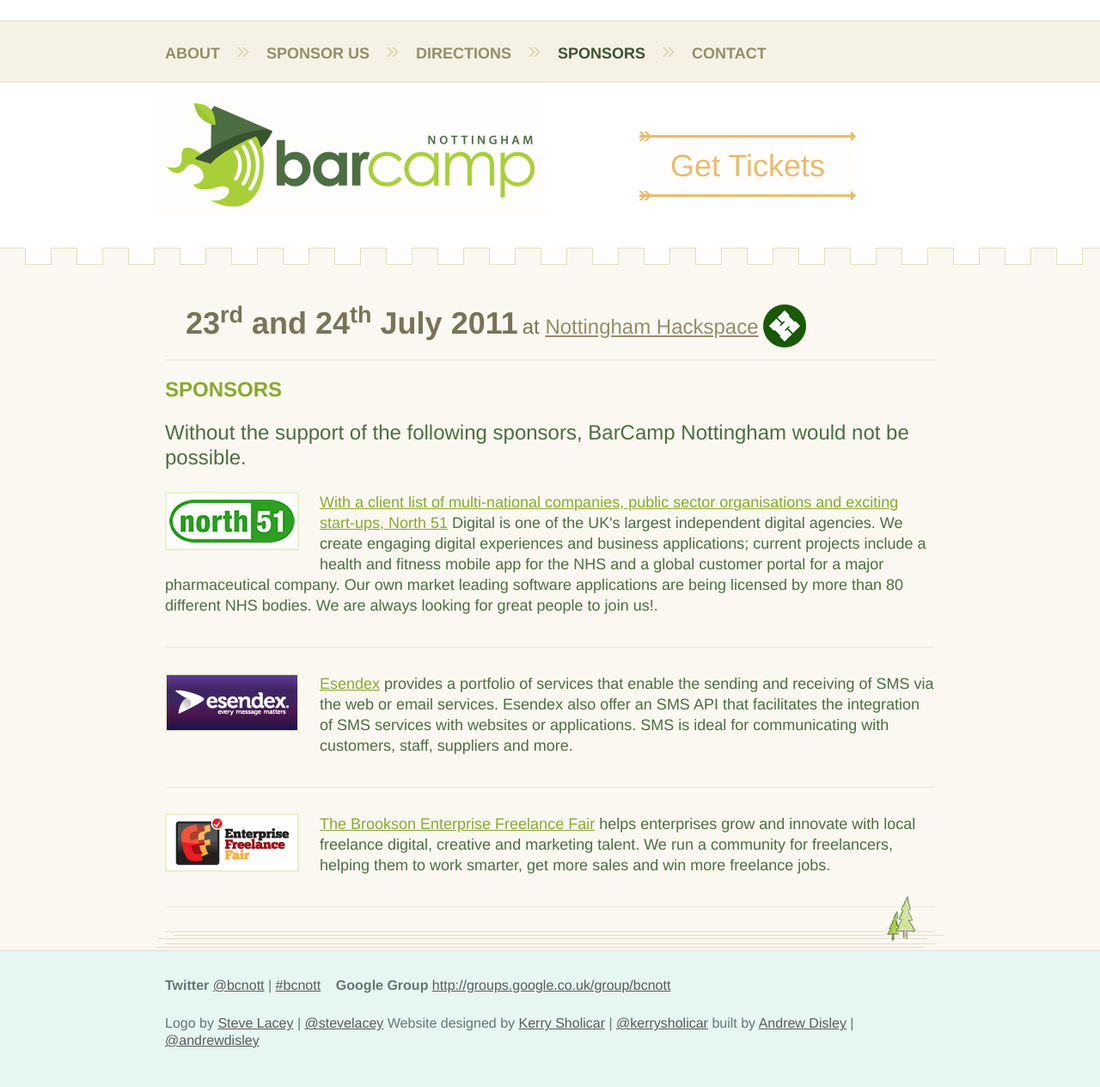
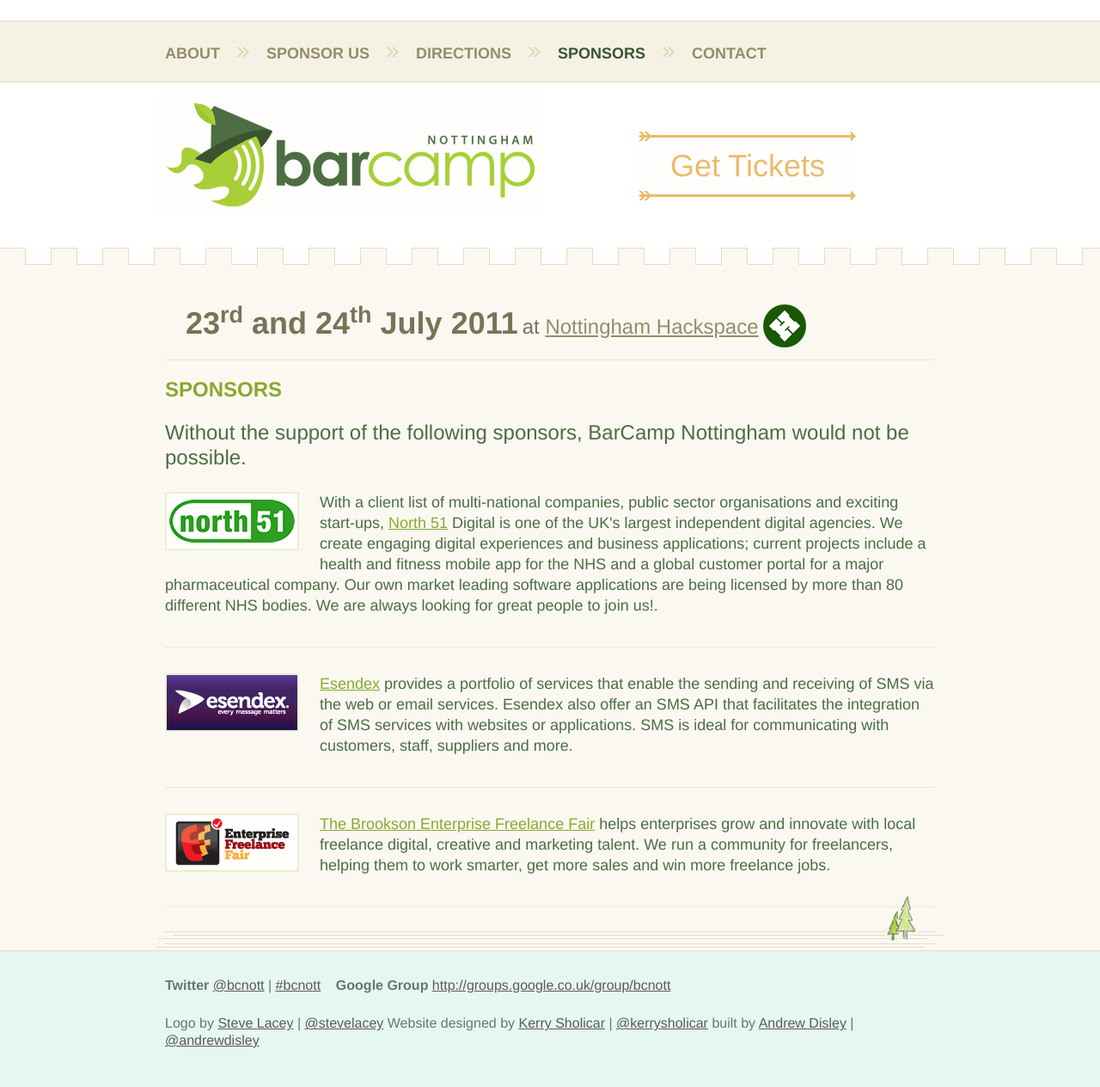
Before and after one commit to andrewdisley/barcamp-nottingham, a Jekyll site: the page built from sponsors.html, in a window 1280 px wide. Shown: the whole page at 86% size. Built offline with Jekyll 4.4.1, drawn with Linux system fonts in a browser that asks for light colours.

Commit message:
updated link location

```diff
--- a/sponsors.html
+++ b/sponsors.html
@@ -18,7 +18,7 @@ section: sponsors
           </header>
           <article class="sponsor">
 			  <div class="content">
-				<p><a href="http://www.north-51.com/facebook/"><img alt="North 51" height="64" src="{{ site.assets_url }}img/N51.jpg" width="152"> With a client list of multi-national companies, public sector organisations and exciting start-ups, <a href="http://www.north-51.com/facebook">North 51</a> Digital is one of the UK's largest independent digital agencies. We create engaging digital experiences and business applications; current projects include a health and fitness mobile app for the NHS and a global customer portal for a major pharmaceutical company.  Our  own market leading software applications are being licensed by more than 80 different NHS bodies. We are always looking for great people to join us!.</p>
+				<p><a href="http://www.north-51.com/facebook/"><img alt="North 51" height="64" src="{{ site.assets_url }}img/N51.jpg" width="152"></a> With a client list of multi-national companies, public sector organisations and exciting start-ups, <a href="http://www.north-51.com/facebook">North 51</a> Digital is one of the UK's largest independent digital agencies. We create engaging digital experiences and business applications; current projects include a health and fitness mobile app for the NHS and a global customer portal for a major pharmaceutical company.  Our  own market leading software applications are being licensed by more than 80 different NHS bodies. We are always looking for great people to join us!.</p>
 			  </div>
           </article>
           <article class="sponsor">
```
